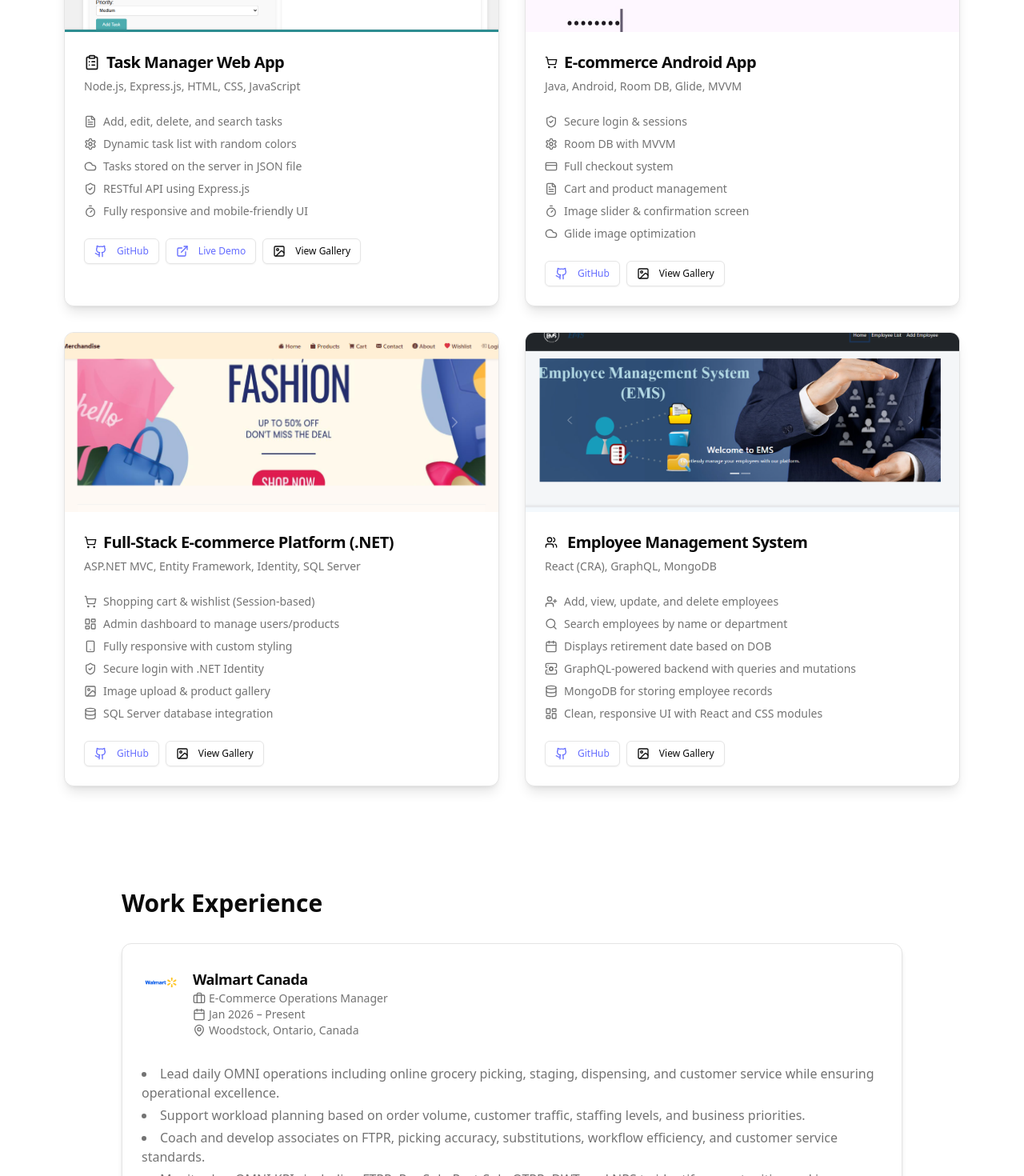
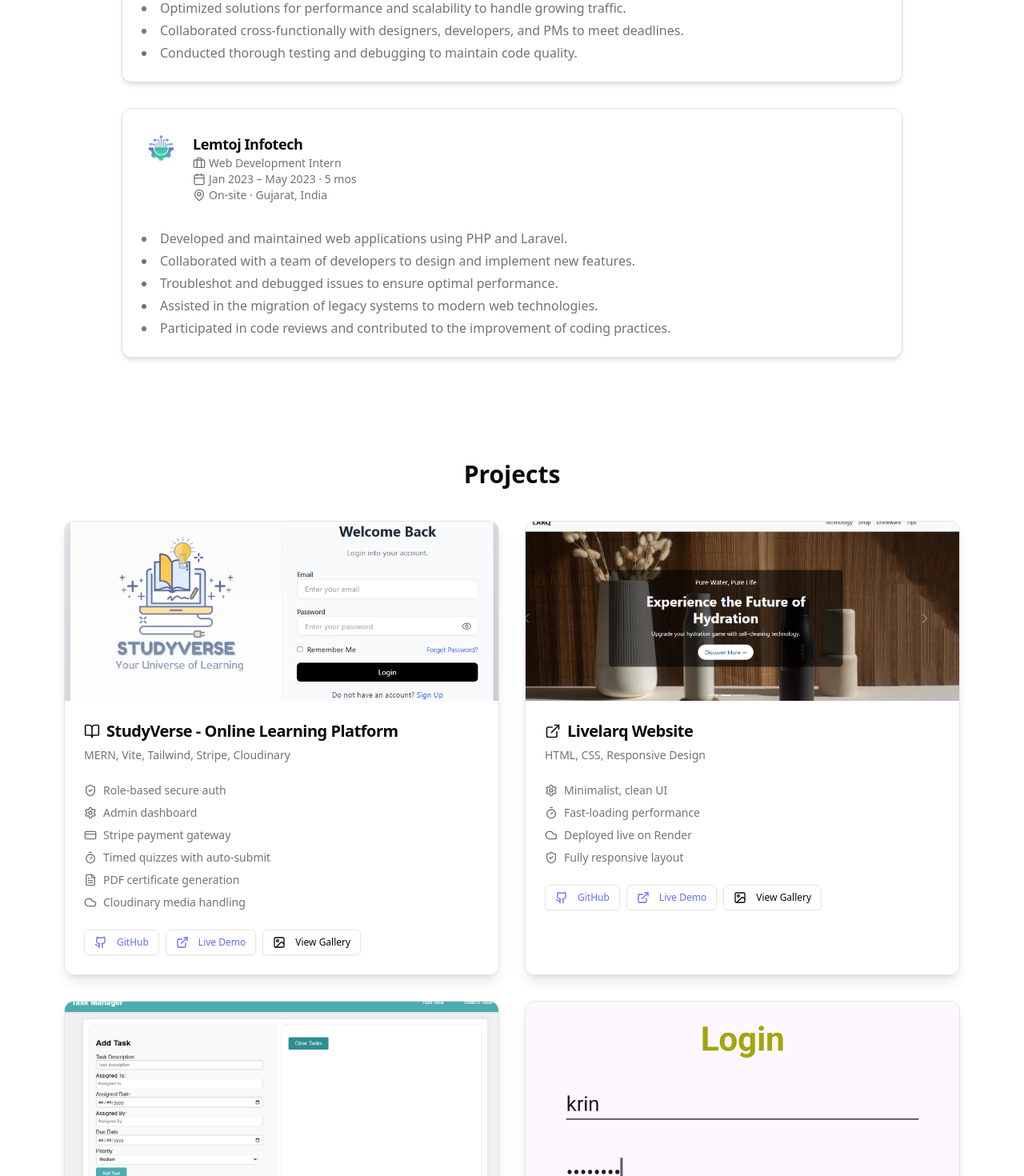
Before and after one commit to KRIN-PATEL/KrinPatelPorfolio_Frontend, a React (Vite) app: page / in a window 1280 px wide. Shown: the part 2800-4270 px from the top of the page at 80% size. Built offline with nearby package versions, Linux system fonts and the light colour scheme.

Commit message:
Layout change

```diff
--- a/src/App.jsx
+++ b/src/App.jsx
@@ -18,8 +18,8 @@ const App = () => (
     <Navbar />
     <Hero />
     <About />
+    <Experience />
     <Projects />
-    <Experience />
     <Skills />
     <Certificates />
     <Contact />
```
